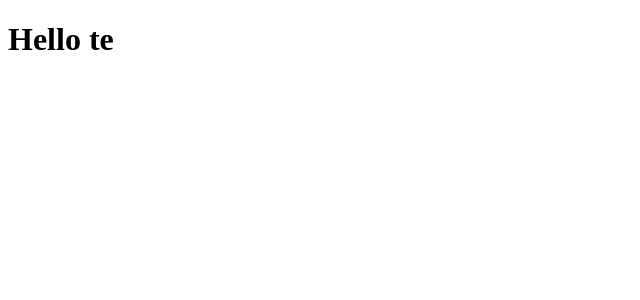
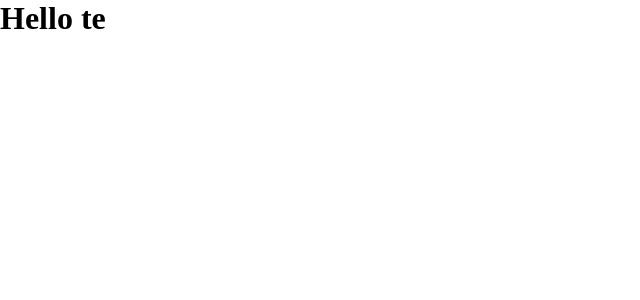
Before and after one commit to Alessandra-Nastassja/REACT-IGNITE, a React app in the folder 01-github-explorer/: page / in a window 1280 px wide. Shown: the top 300 px of the page, without its empty margins (0-640 px from the left). Built offline with nearby package versions, Linux system fonts and the light colour scheme.

Commit message:
ignite: included new config about the sass

```diff
--- a/01-github-explorer/src/App.jsx
+++ b/01-github-explorer/src/App.jsx
@@ -1,3 +1,5 @@
+import './styles/global.scss';
+
 export function App(){
     return <h1>Hello te</h1>
 }
--- /dev/null
+++ b/01-github-explorer/src/styles/global.scss
@@ -0,0 +1,9 @@
+* {
+    margin: 0;
+    padding: 0;
+    box-sizing: border-box;
+}
+
+body {
+    font: Arial, Helvetica, sans-serif;
+}
--- a/01-github-explorer/webpack.config.js
+++ b/01-github-explorer/webpack.config.js
@@ -28,7 +28,12 @@ module.exports = {
                 test: /\.jsx$/,
                 exclude: /node_modules/,
                 use: 'babel-loader'
-            }
+            },
+            {
+                test: /\.scss$/,
+                exclude: /node_modules/,
+                use: ['style-loader', 'css-loader', 'sass-loader']
+            },
         ]
     }
 };
```
Also changed, not shown: 01-github-explorer/package.json (+6 -2 lines), 2 other files (tests, documents, lock files or other folders).
